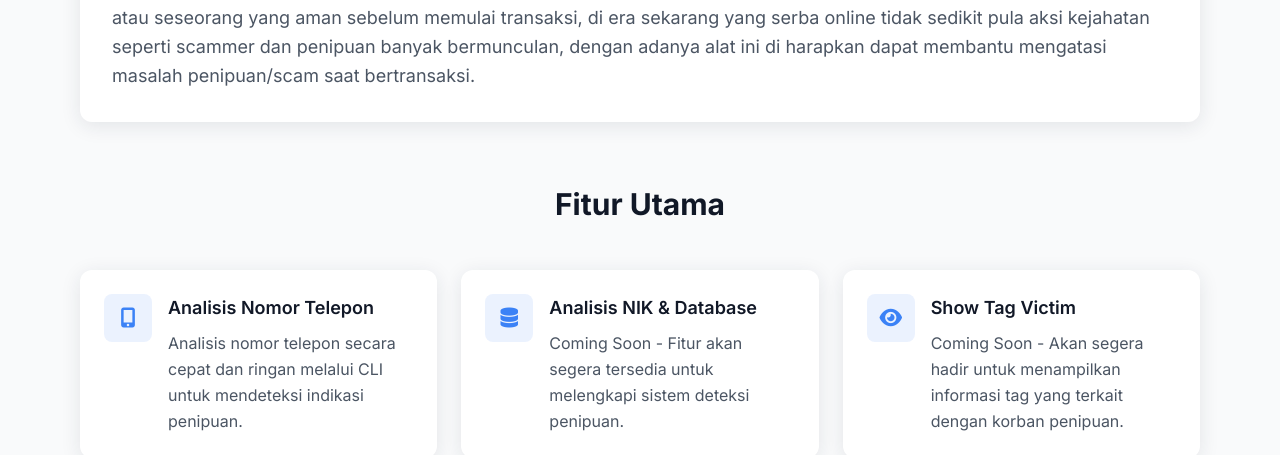
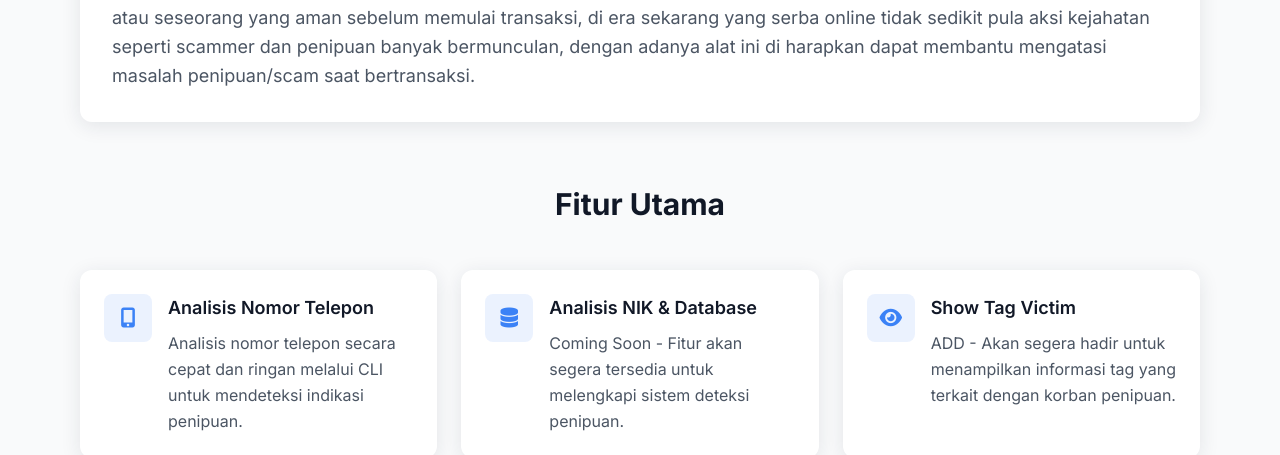
Before and after one commit to ViewTechOrg/Checker-Scammer, a plain HTML site: page index.html in a window 1280 px wide. Shown: the part 522-977 px from the top of the page. Drawn offline with nearby package versions, Linux system fonts and the light colour scheme.

Commit message:
Update index.html

```diff
--- a/index.html
+++ b/index.html
@@ -299,7 +299,7 @@
               </div>
               <div>
                 <h3 class="font-semibold text-lg mb-2">Show Tag Victim</h3>
-                <p class="text-gray-600 dark:text-gray-400 leading-relaxed">Coming Soon - Akan segera hadir untuk menampilkan informasi tag yang terkait dengan korban penipuan.</p>
+                <p class="text-gray-600 dark:text-gray-400 leading-relaxed">ADD - Akan segera hadir untuk menampilkan informasi tag yang terkait dengan korban penipuan.</p>
               </div>
             </div>
           </div>
```
